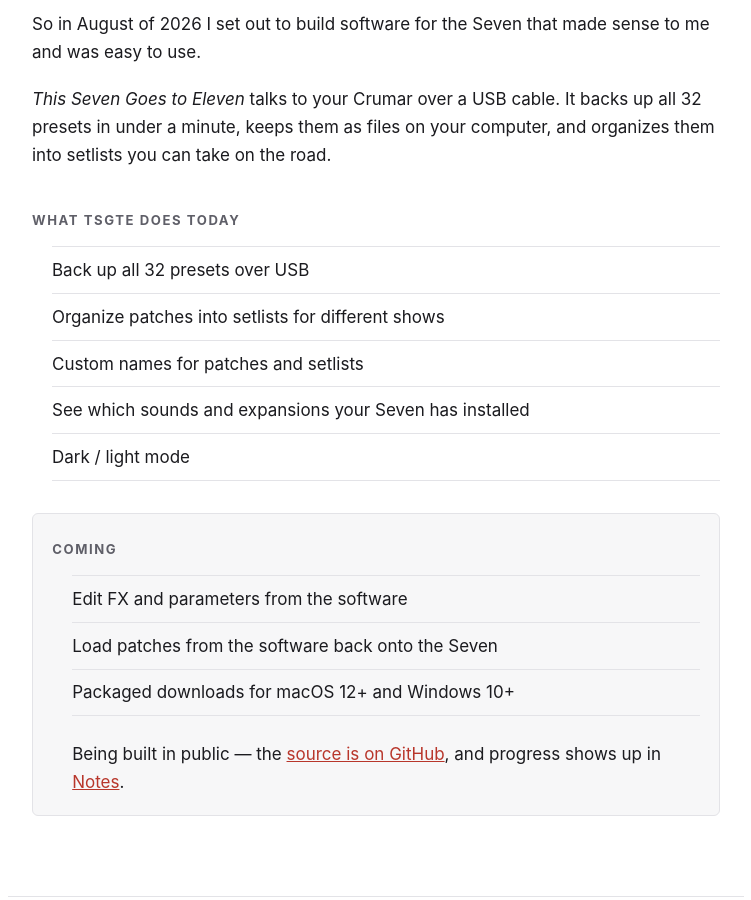
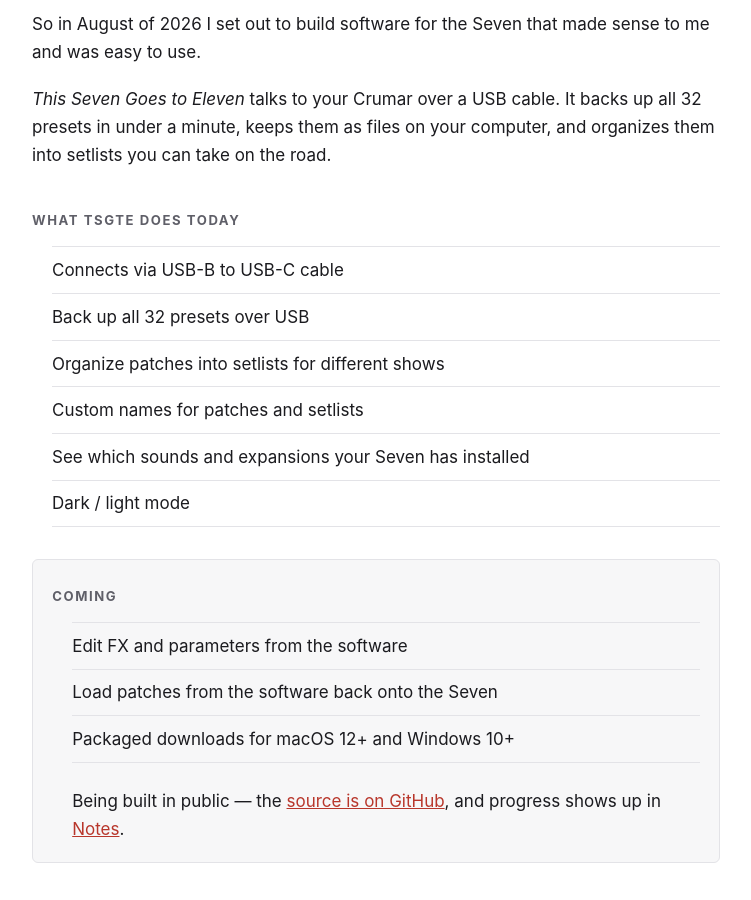
Before and after one commit to danielspils/this-seven-goes-to-eleven, a Jekyll site: the page built from docs/index.md, in a window 1280 px wide and 900 px high, scrolled down 407 px. Shown: the whole window, without its empty margins (264-1015 px from the left). Built offline with Jekyll 4.4.1, drawn with Linux system fonts in a browser that asks for light colours.

Commit message:
Add the cable bullet
Co-Authored-By: Claude Fable 5 <noreply@anthropic.com>

```diff
--- a/docs/index.md
+++ b/docs/index.md
@@ -21,6 +21,7 @@ organizes them into setlists you can take on the road.
 ## What TSGTE does today
 
 <ul class="features">
+  <li>Connects via USB-B to USB-C cable</li>
   <li>Back up all 32 presets over USB</li>
   <li>Organize patches into setlists for different shows</li>
   <li>Custom names for patches and setlists</li>
```
